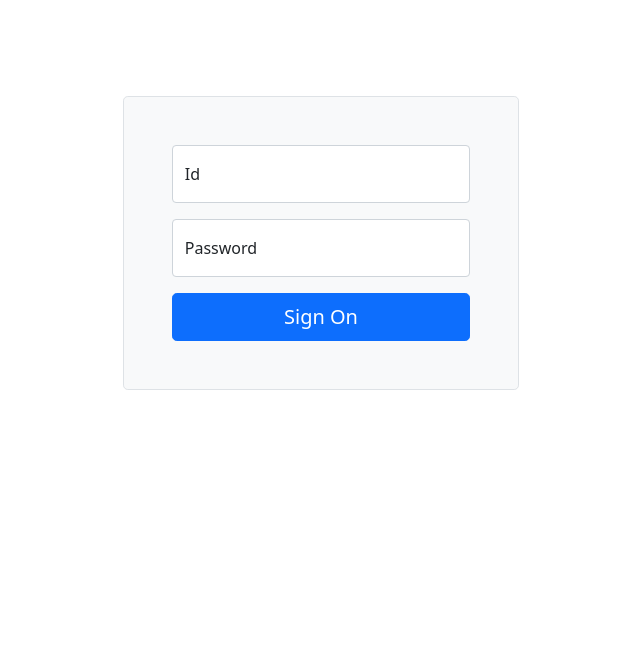
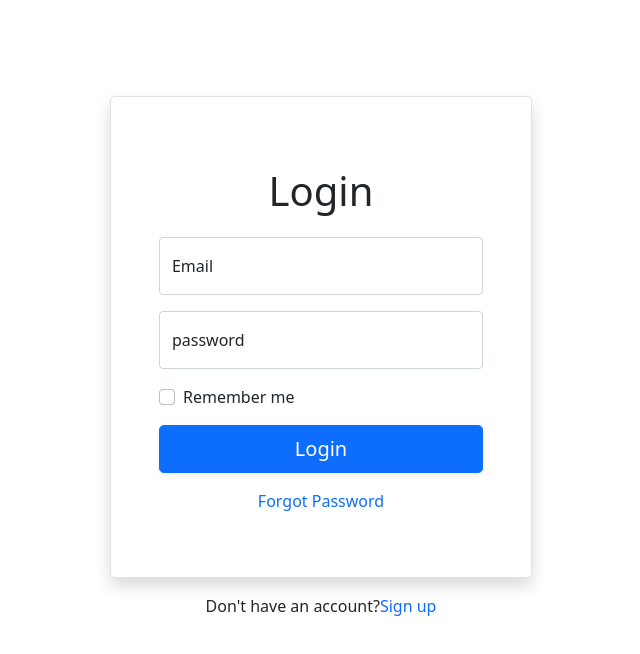
Before and after one commit to kkafi09/layouting-angular, an Angular app: page / in a window 1280 px wide. Shown: the top 654 px of the page, without its empty margins (319-959 px from the left). Built offline with nearby package versions, Linux system fonts and the light colour scheme.

Commit message:
add login and validator

```diff
--- a/src/app/app.module.ts
+++ b/src/app/app.module.ts
@@ -8,6 +8,7 @@ import { LoginComponent } from './auth/login/login.component';
 import { RegisterComponent } from './auth/register/register.component';
 import { PasswordresetComponent } from './auth/passwordreset/passwordreset.component';
 import { LoginwidthComponent } from './auth/loginwidth/loginwidth.component';
+import { ReactiveFormsModule } from '@angular/forms';
 
 @NgModule({
   declarations: [
@@ -19,7 +20,8 @@ import { LoginwidthComponent } from './auth/loginwidth/loginwidth.component';
   ],
   imports: [
     BrowserModule,
-    AppRoutingModule
+    AppRoutingModule,
+    ReactiveFormsModule
   ],
   providers: [
     {provide:LocationStrategy, useClass:HashLocationStrategy},
--- /dev/null
+++ b/src/app/auth/_helpers/must-match.ts
@@ -0,0 +1,21 @@
+import { FormGroup } from "@angular/forms";
+
+
+export function MustMatch(controlName: string, matchingControlName: string) {
+    return (formGroup: FormGroup) => {
+        const control = formGroup.controls[controlName];
+        const matchingControl = formGroup.controls[matchingControlName];
+
+        if (matchingControl.errors && !matchingControl.errors.mustMatch) {
+            // return if another validator has already found an error on the matchingControl
+            return;
+        }
+
+        // set error on matchingControl if validation fails
+        if (control.value !== matchingControl.value) {
+            matchingControl.setErrors({ mustMatch: true });
+        } else {
+            matchingControl.setErrors(null);
+        }
+    }
+}
--- a/src/app/auth/auth.module.ts
+++ b/src/app/auth/auth.module.ts
@@ -9,7 +9,7 @@ import { LoginwidthComponent } from './loginwidth/loginwidth.component';
 
 
 @NgModule({
-  declarations: [LoginComponent, RegisterComponent, PasswordresetComponent, LoginwidthComponent],
+  declarations: [RegisterComponent, PasswordresetComponent, LoginwidthComponent],
   imports: [
     CommonModule,
     AuthRoutingModule
--- a/src/app/auth/login/login.component.html
+++ b/src/app/auth/login/login.component.html
@@ -1,26 +1,34 @@
 <div class="container col-xl-10 col-xxl-8 px-4 py-5">
-    <!-- <div class="row">
-        <div class="alert alert-danger" role="alert">
-            A simple primary alert—check it out!
-        </div>
-    </div> -->
-    <div class="row align-items-center g-lg-5 py-5">
-        <!-- <div class="col-lg-7 text-center text-lg-start">
-            <h1 class="display-4 fw-bold lh-1 mb-3">Login</h1>
-            <p class="col-lg-10 fs-4">by <a target="_blank" href="#">Muhammad Kafanal Kafi</a></p>
-        </div> -->
+    <div class="row align-items-center g-lg-1 py-5">
         <div class="col-md-10 mx-auto col-lg-5">
-            <form class="p-4 p-md-5 border rounded-3 bg-light" method="post" action="/users/login">
+            <form class="p-5 p-md-5 border rounded-3 shadow" [formGroup]="registerForm" (ngSubmit)="onSubmit()">
+                <span class="fs-1 d-flex justify-content-center py-3">Login</span>
                 <div class="form-floating mb-3">
-                    <input name="id" type="text" class="form-control" id="id" placeholder="id">
-                    <label for="id">Id</label>
+                    <input name="id" type="email" class="form-control" formControlName="email" id="id" placeholder="id" [ngClass]="{ 'is-invalid': submitted && f.email.errors }">
+                    <label for="id">Email</label>
+                    <div *ngIf="submitted && f.email.errors" class="invalid-feedback">
+                        <div *ngIf="f.email.errors.required">Email is required</div>
+                        <div *ngIf="f.email.errors.email">Email must be a valid email address</div>
+                    </div>
                 </div>
                 <div class="form-floating mb-3">
-                    <input name="password" type="password" class="form-control" id="password" placeholder="password">
-                    <label for="password">Password</label>
+                    <input name="password" type="password" class="form-control" formControlName="password" id="password" placeholder="password" minlength="6" [ngClass]="{ 'is-invalid': submitted && f.password.errors }">
+                    <label for="password">password</label>
+                    <div *ngIf="submitted && f.password.errors" class="invalid-feedback">
+                        <div *ngIf="f.password.errors.required">password is required</div>
+                        <div *ngIf="f.password.errors.minlength">password must be at least 6 characters</div>
+                    </div>
                 </div>
-                <button class="w-100 btn btn-lg btn-primary" type="submit">Sign On</button>
+                <div class="mb-3 form-check">
+                    <input type="checkbox" class="form-check-input" id="exampleCheck1">
+                    <label class="form-check-label" for="exampleCheck1">Remember me</label>
+
+                </div>
+                <button class="w-100 btn btn-lg btn-primary shadow-sm" type="submit" (ngSubmit)="onSubmit()">Login</button>
+                <a routerLink="/passwordreset" class="d-flex justify-content-center py-3 text-decoration-none">Forgot Password</a>
             </form>
+
+            <span class="d-flex justify-content-center py-3">Don't have an account?<a routerLink="/register" class="text-decoration-none">Sign up</a></span>
         </div>
     </div>
 </div>
--- a/src/app/auth/login/login.component.ts
+++ b/src/app/auth/login/login.component.ts
@@ -1,4 +1,7 @@
 import { Component, OnInit } from '@angular/core';
+import { FormBuilder, FormGroup, Validators } from '@angular/forms';
+import { MustMatch } from '../_helpers/must-match';
+
 
 @Component({
   selector: 'app-login',
@@ -7,9 +10,31 @@ import { Component, OnInit } from '@angular/core';
 })
 export class LoginComponent implements OnInit {
 
-  constructor() { }
+  registerForm: FormGroup;
+  submitted = false;
 
-  ngOnInit(): void {
-  }
+  constructor(private formBuilder : FormBuilder) {}
+
+  ngOnInit() {
+    this.registerForm = this.formBuilder.group({
+        email: ['', [Validators.required, Validators.email]],
+        password: ['', [Validators.required, Validators.minLength(6)]],
+    }, {});
+}
+
+// convenience getter for easy access to form fields
+get f() { return this.registerForm.controls; }
+
+onSubmit() {
+    this.submitted = true;
+
+    // stop here if form is invalid
+    if (this.registerForm.invalid) {
+        return;
+    }
+
+    // display form values on success
+    alert("sukses login")
+}
 
 }
--- a/src/index.html
+++ b/src/index.html
@@ -2,7 +2,7 @@
 <html lang="en">
 <head>
   <meta charset="utf-8">
-  <title>TemplateAngular9</title>
+  <title>Layouting Angular</title>
   <base href="/">
   <meta name="viewport" content="width=device-width, initial-scale=1">
   <link rel="icon" type="image/x-icon" href="favicon.ico">
```
Also changed, not shown: src/app/app.component.html (+0 -19 lines), src/app/auth/auth-routing.module.ts (+4 -4 lines), src/app/auth/register/register.component.html (line endings or trailing spaces).
